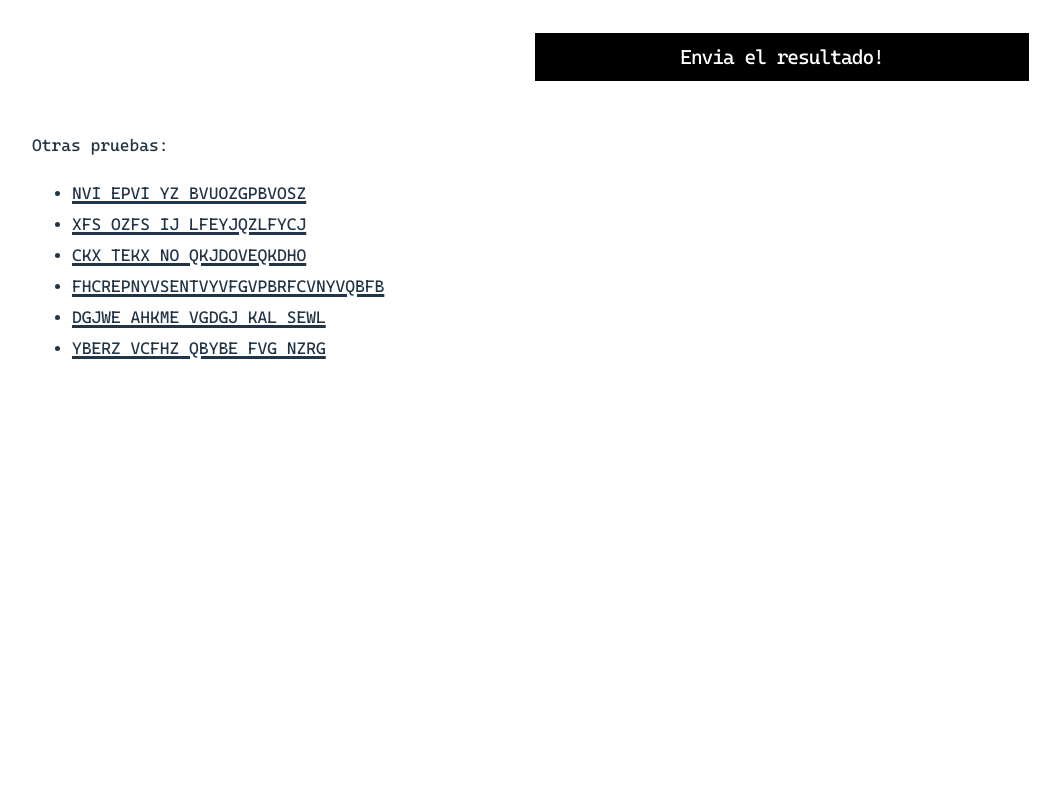
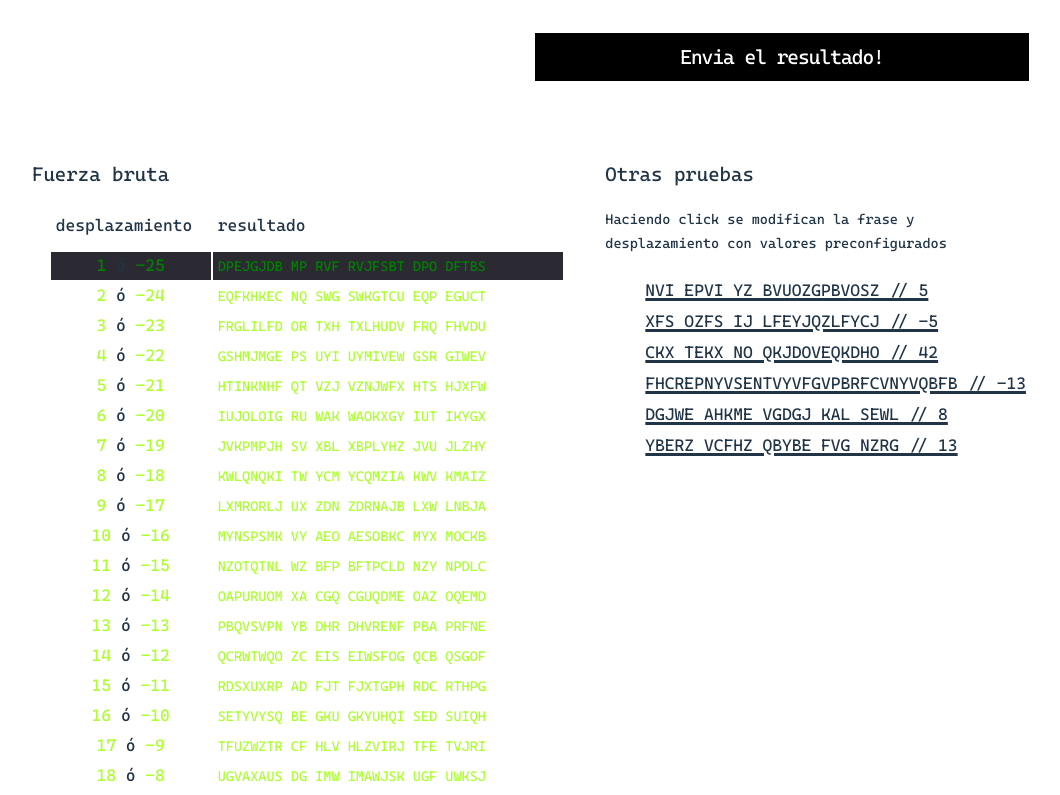
Before and after one commit to yurigo/desafio-miniaoc-2022, a Vue app: page / in a window 1280 px wide. Shown: the part 500-1295 px from the top of the page, without its empty margins (108-1168 px from the left). Before the commit the page ends 897 px from the top, so only its background shows below. Built offline with nearby package versions, Linux system fonts and the light colour scheme.

Commit message:
add vitest and a test battery
refactor caesar
🎉BONUS: add decrypt
🎉BONUS: add bruteforce

```diff
--- a/cipher/caesar.js
+++ b/cipher/caesar.js
@@ -3,10 +3,22 @@ const mod = (n, m) => ((n % m) + m) % m
 
 const letters = 'ABCDEFGHIJKLMNOPQRSTUVWXYZ'
 
-export const encrypt = (frase, desplazamiento) => {
-  return frase.toUpperCase().split('').map((letter) => {
+export const encrypt = (string, shift) => {
+  return string.toUpperCase().split('').map((letter) => {
     if (letter === ' ') return ' '
-    const d = letters.indexOf(letter) - desplazamiento
-    return letters[mod(d, letters.length)]
+    const shiftedLetterIndex = mod(letters.indexOf(letter) + shift, letters.length)
+    return letters[shiftedLetterIndex]
   }).join('')
 }
+
+export const decrypt = (string, shift) => {
+  return encrypt(string, -shift)
+}
+
+export const bruteForce = (string) => {
+  const result = []
+  for (let i = 1; i < letters.length; i++) {
+    result.push(encrypt(string, i))
+  }
+  return result
+}
--- a/src/App.vue
+++ b/src/App.vue
@@ -1,25 +1,28 @@
 <script setup lang="ts">
-import { encrypt } from '../cipher/caesar.js'
+import { encrypt, bruteForce } from '../cipher/caesar.js'
 import { computed, ref } from 'vue'
 
 const frase = ref('Codifica lo que quieras con Cesar')
 const desplazamiento = ref(1)
 
 const resultado = computed(() => {
-  console.log({ f: frase.value, d: desplazamiento.value })
   return encrypt(frase.value, desplazamiento.value)
 })
 
 const respuestaFailed = ref(false)
 const respuesta = ref()
 
+const bruteforced = computed(() => {
+  return bruteForce(frase.value)
+})
+
 const procrastination = [
-  { desplazamiento: -5, texto: 'NVI EPVI YZ BVUOZGPBVOSZ' },
-  { desplazamiento: 5, texto: 'XFS OZFS IJ LFEYJQZLFYCJ' },
-  { desplazamiento: -42, texto: 'CKX TEKX NO QKJDOVEQKDHO' },
-  { desplazamiento: 13, texto: 'FHCREPNYVSENTVYVFGVPBRFCVNYVQBFB' },
-  { desplazamiento: -8, texto: 'DGJWE AHKME VGDGJ KAL SEWL' },
-  { desplazamiento: -13, texto: 'YBERZ VCFHZ QBYBE FVG NZRG' }
+  { desplazamiento: 5, texto: 'NVI EPVI YZ BVUOZGPBVOSZ' },
+  { desplazamiento: -5, texto: 'XFS OZFS IJ LFEYJQZLFYCJ' },
+  { desplazamiento: 42, texto: 'CKX TEKX NO QKJDOVEQKDHO' },
+  { desplazamiento: -13, texto: 'FHCREPNYVSENTVYVFGVPBRFCVNYVQBFB' },
+  { desplazamiento: 8, texto: 'DGJWE AHKME VGDGJ KAL SEWL' },
+  { desplazamiento: 13, texto: 'YBERZ VCFHZ QBYBE FVG NZRG' }
 ]
 
 const handleListItemClick = (desplz, texto) => {
@@ -93,24 +96,60 @@ const handleClick = async () => {
         </span>
       </div>
 
-      <button @click="handleClick" title="está deshabilitado porque la llamada a la api no se puede realizar por CORS">Envia el
-        resultado!</button>
+      <button @click="handleClick">Envia el resultado!</button>
 
       <div class="respuesta" v-if="respuesta" :class="{ failed: respuestaFailed }">
         {{ respuesta }}
       </div>
 
+      <div class="extra">
+
+        <div class="bruteforce">
+          <h3>Fuerza bruta</h3>
+          <table>
+            <thead>
+              <tr>
+                <th class="header-shift">desplazamiento</th>
+                <th class="header-result">resultado</th>
+              </tr>
+            </thead>
+            <tbody>
+              <tr v-for="(p, index) in bruteforced" :key="index"
+                :class="{ selected: p === resultado && (index + 1) === desplazamiento || (-26 + index + 1) === desplazamiento }">
+                <td class="cell-shift">
+                  <a @click="desplazamiento = index + 1">
+                    {{ index + 1 }}
+                  </a>
+                  ó
+                  <a @click="desplazamiento = - 26 + index + 1">
+                    {{ - 26 + index + 1 }}
+                  </a>
+                </td>
+                <td class="cell-result">
+                  <a @click="frase = p">
+                    {{ p }}
+                  </a>
+                </td>
+              </tr>
+            </tbody>
+          </table>
+        </div>
+
         <div class="procrastinacion">
 
-        Otras pruebas:
+          <h3>Otras pruebas</h3>
+          <small>Haciendo click se modifican la frase y desplazamiento con valores preconfigurados</small>
           <ul>
             <li v-for="(p, index) in procrastination" :key="index"
               :class="{ selected: p.texto === frase }"
               @click="handleListItemClick(p.desplazamiento, p.texto)">
-            {{ p.texto }}
+              {{ p.texto }} // {{ p.desplazamiento }}
             </li>
           </ul>
         </div>
+
+      </div>
+
     </div>
   </main>
 </template>
@@ -152,20 +191,25 @@ input {
   background-color: #2b2a33;
   min-height: 60px;
   box-shadow: 10px 10px 0 0 white;
+  overflow-wrap: break-word;
 }
 
-li {
+.procrastinacion ul {
+  list-style-type: none;
+}
+
+.procrastinacion li {
   padding-top: 7px;
   text-decoration: underline;
   text-decoration-thickness: 3px;
   cursor: pointer;
 }
 
-li:hover {
+.procrastinacion li:hover {
   text-decoration-color: greenyellow;
 }
 
-li.selected {
+.procrastinacion li.selected {
   color: greenyellow;
 }
 
@@ -196,9 +240,9 @@ button:disabled {
   cursor: not-allowed;
 }
 
+.bruteforce,
 .procrastinacion {
   font-size: smaller;
-  margin-top: 3em;
 }
 
 .respuesta {
@@ -214,4 +258,98 @@ button:disabled {
 .failed {
   --color: red;
 }
+
+.bruteforce a {
+  color: greenyellow;
+  cursor: pointer;
+}
+
+.bruteforce a:hover {
+  color: white;
+}
+
+table {
+  text-align: left;
+  width: 100%;
+}
+
+table td {
+  padding: 0 1em;
+}
+
+.bruteforce table {
+  padding-inline-start: 1em;
+  margin-top: 1em;
+  table-layout: fixed;
+}
+
+.bruteforce tr.selected {
+  background-color: #2b2a33;
+}
+
+.bruteforce tr.selected a {
+  color: green;
+}
+
+.header-shift {
+  width: 150px;
+  overflow: hidden;
+  text-overflow: ellipsis;
+}
+
+.bruteforce table thead tr {
+  border: 3px solid red;
+}
+
+.bruteforce table th {
+  padding: 5px;
+  border-bottom: 3px solid white;
+  margin-bottom: 3px;
+}
+
+.bruteforce table td {
+  padding: 2px 5px;
+  margin-top: 30px;
+}
+
+.bruteforce .cell-shift {
+  text-align: center;
+  overflow-wrap: break-word;
+  width: 90px;
+}
+
+.bruteforce .cell-result {
+  font-size: smaller;
+  overflow-wrap: break-word;
+  width: 100%;
+  text-align: left;
+}
+
+.extra {
+  display: flex;
+  gap: 2em;
+  margin-top: 3em;
+}
+
+.extra>div {
+  flex: 1 1 100%;
+}
+
+.extra .procrastinacion {
+  flex: 1 1 80%;
+}
+
+/* hack to add 2px margin between header and body */
+.bruteforce table tbody::before {
+  content: "";
+  display: block;
+  height: 2px;
+  overflow: hidden;
+}
+
+@media(max-width: 1000px) {
+  .extra {
+    flex-direction: column;
+  }
+}
 </style>
```
Also changed, not shown: package.json (+5 -2 lines), 2 other files (tests, documents, lock files or other folders). Lines whose indentation alone changed are shown as unchanged.
